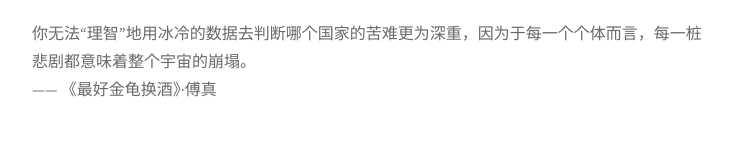
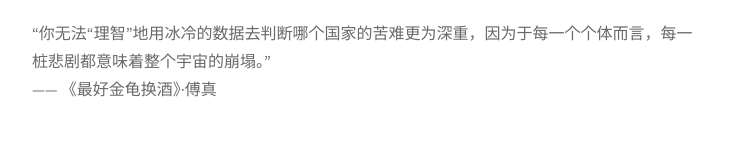
Before and after one commit to aaronzguan/aaronzguan.github.io, a plain HTML site: page other-thing.html in a window 1280 px wide. Shown: the part 1506-1659 px from the top of the page, without its empty margins (272-1007 px from the left). Drawn offline with Linux system fonts and the light colour scheme.

Commit message:
Add files via upload

```diff
--- a/other-thing.html
+++ b/other-thing.html
@@ -135,7 +135,7 @@
                             <p>“倘若生活中存在着完全不能解释的事，那很可能是因为有我们所不知道的事实，而不知道的原因却是我们并不真正想知道。”<br>—— 《一只特立独行的猪》·王小波</p>
                             <p>“生活方式像一个曲折漫长的故事，或者像一座使人迷失的迷宫。很不幸的是，任何一种负面的生活都能产生很多烂七八糟的细节，使它变得蛮有趣的。人就在这种趣味中沉沦下去，从根本上忘记了这种生活需要改进。”<br>—— 《一只特立独行的猪》·王小波</p>
                             <p>“有生之年我永远不会忘记你的存在。你找到我的时候我已经四分五裂，而你却把我完完整整地带了回来。” <br>—— Frida Kahlo</p>
-                            <p>你无法“理智”地用冰冷的数据去判断哪个国家的苦难更为深重，因为于每一个个体而言，每一桩悲剧都意味着整个宇宙的崩塌。<br>—— 《最好金龟换酒》·傅真</p>
+                            <p>“你无法“理智”地用冰冷的数据去判断哪个国家的苦难更为深重，因为于每一个个体而言，每一桩悲剧都意味着整个宇宙的崩塌。”<br>—— 《最好金龟换酒》·傅真</p>
 <!--
                             <footer class="actions">
                                 <a href="CNNforMNIST.html" class="button big">Read More</a>
```
